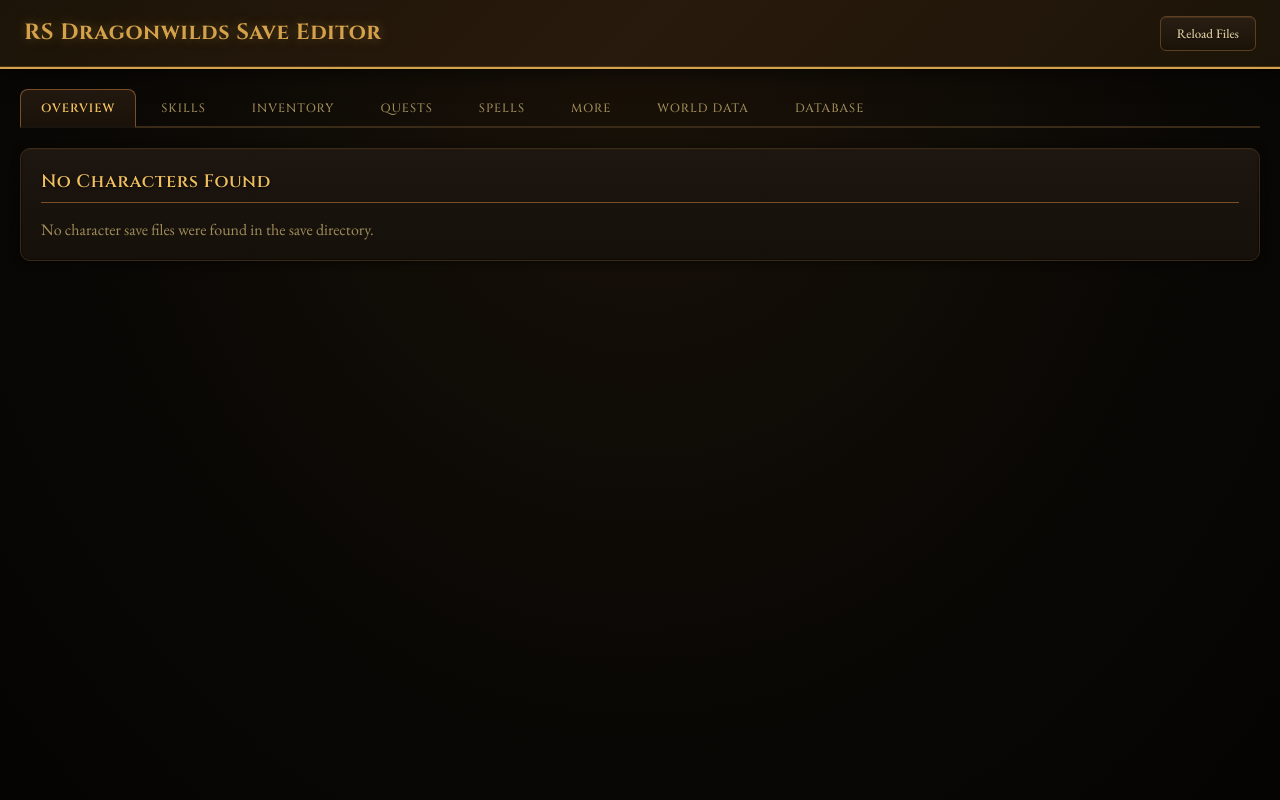
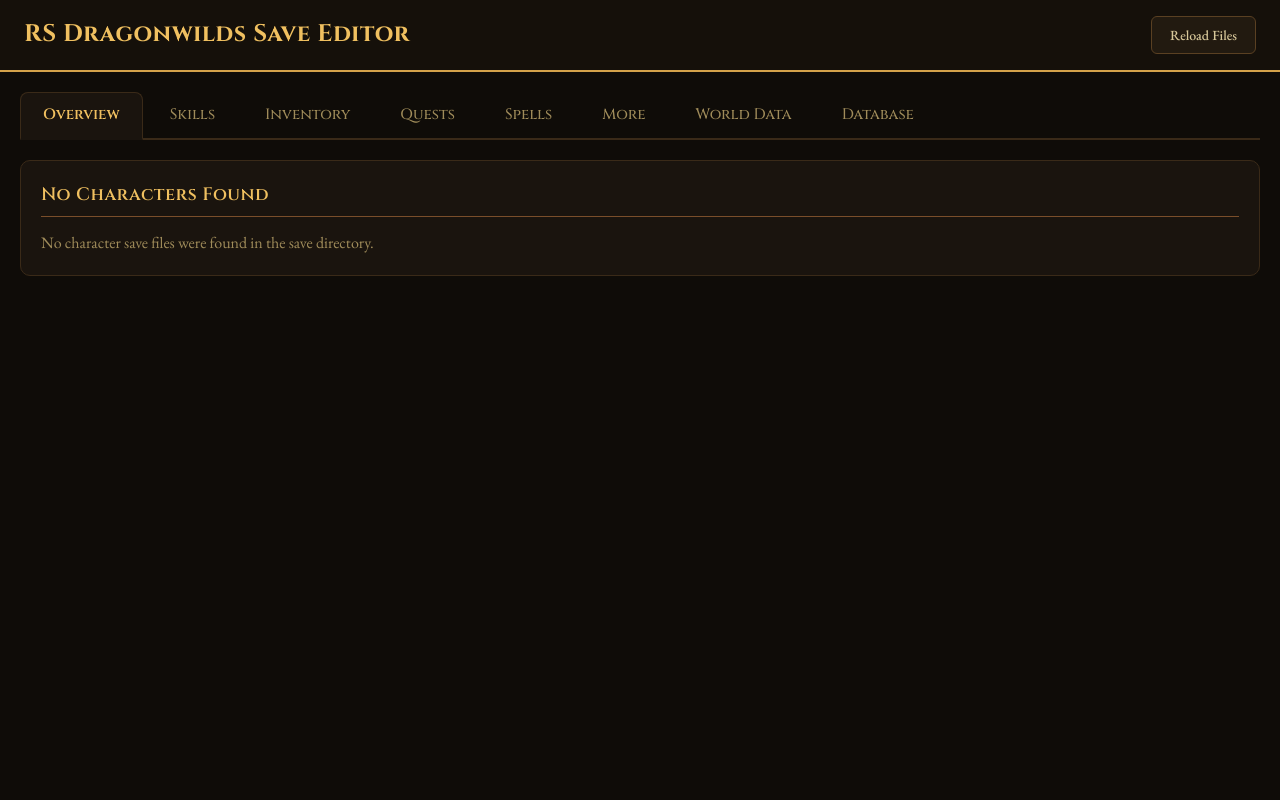
Before and after one commit to haithemobeidi/RSDragonWilds-WorldEditor, a Flask app: page / in a window 1280 px wide. Run offline with Flask 3, Linux system fonts and the light colour scheme.

Commit message:
UI pass 2: flatten the theme + bump text sizes
User feedback on the previous pass:
- Too much glow/gradient/bevel — wanted a flatter design
- Subtext (especially in inventory grid) was too small to read

theme.css rewritten with flat overrides:
- Removed all linear-gradient backgrounds on cards, buttons, inputs
- Removed inset box-shadow bevels
- Removed glow text-shadows on headers/names/badges
- Kept the palette + fonts (Cinzel headers, EB Garamond body)

Font size bumps:
- Body base: 14px → 16px, line-height 1.5
- Tabs: 14px → 15px (and padding increased)
- Card titles: 16px → 18px
- Stat label/value: 13-15px (was 11-13px)
- Skill name / level: 14-20px → 15-22px
- Inventory slot text: 10-12px → 13-14px (biggest readability fix)
- Event row / trigger row: 12-14px → 13-15px
- DB card name/meta: 13-14px → 15px
- Progress numbers: 24px → 26px

Inventory tab: added an explanation paragraph about why items show as
GUID strings instead of names (Phase 2 requires .pak extraction) so
users aren't confused by the unreadable hashes.

🤖 Generated with Claude Code

```diff
--- a/static/css/theme.css
+++ b/static/css/theme.css
@@ -1,25 +1,19 @@
-/* theme.css — RSDW game-style visual refresh
+/* theme.css — RSDW game-style visual refresh (flat variant)
  *
- * Layered ON TOP of base.css/components.css/tabs.css/database.css. This
- * file ONLY contains overrides for fonts, colors, and texture — nothing
- * that would conflict with layout or behavior.
- *
- * Goals:
- *   - Fantasy-serif headers (Cinzel) matching in-game stone/tablet style
- *   - Slightly warmer gold palette
- *   - Subtle vignette + paper-grain background
- *   - Beveled card borders (double border for depth)
+ * Layered ON TOP of base.css/components.css/tabs.css/database.css.
+ * Pure overrides for fonts, colors, and type scale — no glows, gradients,
+ * or bevels. Kept intentionally flat for readability.
  */
 
 :root {
-    /* Warmer, richer palette — closer to the in-game UI */
+    /* Warmer, richer palette — but flat (no gradients) */
     --rs-gold: #d4a24a;
     --rs-gold-bright: #f0c060;
     --rs-gold-dim: #8c6a2a;
     --rs-bronze: #7a4e2a;
     --rs-parchment: #d8c89a;
 
-    --bg-dark: #0d0b08;
+    --bg-dark: #0f0c08;
     --bg-card: #1a140e;
     --bg-input: #221a10;
     --bg-hover: #2c2214;
@@ -38,174 +32,205 @@
 }
 
 body {
-    font-family: 'EB Garamond', 'Cinzel', Georgia, serif;
-    /* Subtle vignette so edges feel like an old tome */
-    background:
-        radial-gradient(ellipse at top, #1a1208 0%, #0a0805 60%, #050402 100%) fixed,
-        var(--bg-dark);
+    font-family: 'EB Garamond', Georgia, serif;
+    background: var(--bg-dark);
     color: var(--text);
+    /* Bump base font size for readability (cascades through em-based children) */
+    font-size: 16px;
+    line-height: 1.5;
 }
 
-/* Fantasy-serif for all titles */
+/* Fantasy-serif for all titles (but without glow) */
 .header h1,
 .card-title,
-.char-card .name,
-.tab {
-    font-family: 'Cinzel', 'Trajan Pro', Georgia, serif;
-    letter-spacing: 0.6px;
+.char-card .name {
+    font-family: 'Cinzel', Georgia, serif;
+    letter-spacing: 0.5px;
+    text-shadow: none;
 }
 
 .header h1 {
     font-weight: 700;
-    text-shadow: 0 0 12px rgba(212, 162, 74, 0.35);
+    font-size: 24px;
+    color: var(--rs-gold-bright);
 }
 
 .header {
-    background:
-        linear-gradient(135deg, #1c1408 0%, #281a0c 50%, #1c1408 100%);
+    background: #15100a;
     border-bottom: 2px solid var(--rs-gold);
-    box-shadow: 0 4px 20px rgba(0,0,0,0.6), inset 0 -1px 0 rgba(212,162,74,0.2);
+    box-shadow: none;
 }
 
-/* Cards — beveled double-border feel */
+.header .subtitle { font-size: 13px; }
+
+/* Cards — flat */
 .card {
-    background: linear-gradient(180deg, #1e1610 0%, #15100a 100%);
+    background: var(--bg-card);
     border: 1px solid var(--border);
-    box-shadow:
-        inset 0 1px 0 rgba(212, 162, 74, 0.1),
-        inset 0 0 0 1px rgba(0, 0, 0, 0.4),
-        0 2px 8px rgba(0, 0, 0, 0.5);
+    box-shadow: none;
 }
 
 .card-title {
     color: var(--rs-gold-bright);
-    text-shadow: 0 1px 2px rgba(0,0,0,0.8);
+    text-shadow: none;
     border-bottom: 1px solid var(--rs-bronze);
     font-size: 18px;
     font-weight: 600;
+    margin-bottom: 14px;
 }
 
-/* Character cards */
+/* Character cards — flat */
 .char-card {
-    background: linear-gradient(180deg, #1e1610 0%, #120c08 100%);
+    background: var(--bg-card);
     border: 2px solid var(--border);
-    box-shadow: inset 0 1px 0 rgba(212,162,74,0.1);
+    box-shadow: none;
 }
 
 .char-card.active {
-    border-color: var(--rs-gold-bright);
-    box-shadow:
-        0 0 30px rgba(240, 192, 96, 0.2),
-        inset 0 0 20px rgba(212, 162, 74, 0.1);
+    border-color: var(--rs-gold);
+    box-shadow: none;
 }
 
 .char-card .name {
     color: var(--rs-gold-bright);
-    text-shadow: 0 1px 2px rgba(0,0,0,0.8);
+    text-shadow: none;
+    font-size: 19px;
 }
 
-/* Tabs */
+.char-card .info {
+    font-size: 13px;
+}
+
+/* Tabs — flat */
 .tab {
     color: var(--text-dim);
     font-weight: 500;
-    text-transform: uppercase;
-    font-size: 12px;
-    letter-spacing: 1px;
+    text-transform: none;
+    letter-spacing: 0;
+    font-size: 15px;
+    padding: 11px 22px;
+    font-family: 'Cinzel', Georgia, serif;
 }
 
 .tab:hover {
     color: var(--rs-parchment);
-    background: rgba(212, 162, 74, 0.05);
+    background: var(--bg-card);
 }
 
 .tab.active {
     color: var(--rs-gold-bright);
-    background: linear-gradient(180deg, #221810 0%, #1a1208 100%);
-    border-color: var(--rs-bronze);
+    background: var(--bg-card);
+    border-color: var(--border);
     border-bottom: 2px solid var(--bg-card);
 }
 
-/* Buttons */
+/* Buttons — flat */
 .btn {
-    background: linear-gradient(180deg, #2a1e14 0%, #1a1208 100%);
+    background: var(--bg-input);
     border: 1px solid var(--border-bright);
     color: var(--rs-parchment);
     font-family: inherit;
+    font-size: 14px;
     font-weight: 500;
-    text-shadow: 0 1px 1px rgba(0,0,0,0.8);
-    box-shadow: inset 0 1px 0 rgba(212,162,74,0.15);
+    text-shadow: none;
+    box-shadow: none;
+    padding: 9px 18px;
 }
 
 .btn:hover {
-    background: linear-gradient(180deg, #382614 0%, #241810 100%);
+    background: var(--bg-hover);
     border-color: var(--rs-gold);
     color: var(--rs-gold-bright);
 }
 
 .btn-primary {
-    background: linear-gradient(180deg, #d4a24a 0%, #b08032 100%);
+    background: var(--rs-gold);
     color: #1a1208;
-    border-color: var(--rs-gold-bright);
+    border-color: var(--rs-gold);
     font-weight: 700;
-    text-shadow: 0 1px 0 rgba(255,255,255,0.2);
+    text-shadow: none;
 }
 
 .btn-primary:hover {
-    background: linear-gradient(180deg, #f0c060 0%, #d4a24a 100%);
+    background: var(--rs-gold-bright);
     color: #0a0805;
 }
 
-/* Stat rows */
+.btn-danger {
+    background: var(--bg-input);
+    border-color: var(--accent-red);
+    color: var(--accent-red);
+}
+
+.btn-success {
+    background: var(--accent-green);
+    color: #0a0805;
+    border-color: var(--accent-green);
+}
+
+/* Stat rows — flat + bigger text */
 .stat-row {
-    background: linear-gradient(180deg, #1a1208 0%, #120c06 100%);
+    background: var(--bg-input);
     border: 1px solid var(--border);
-    box-shadow: inset 0 1px 0 rgba(212,162,74,0.05);
+    box-shadow: none;
+    padding: 11px 14px;
 }
 
 .stat-label {
     color: var(--text-dim);
     font-family: inherit;
-    font-size: 13px;
+    font-size: 14px;
 }
 
 .stat-value {
     color: var(--rs-parchment);
     font-family: inherit;
+    font-size: 15px;
 }
 
 .stat-value.gold { color: var(--rs-gold-bright); }
 
-/* Inputs */
+/* Inputs — flat */
 input[type="number"], input[type="text"], select {
-    background: #0c0806;
+    background: var(--bg-card);
     border: 1px solid var(--border);
     color: var(--rs-parchment);
     font-family: inherit;
-    box-shadow: inset 0 2px 4px rgba(0,0,0,0.5);
+    font-size: 14px;
+    box-shadow: none;
 }
 
 input[type="number"]:focus, input[type="text"]:focus, select:focus {
     border-color: var(--rs-gold);
-    box-shadow: inset 0 2px 4px rgba(0,0,0,0.5), 0 0 0 1px rgba(212,162,74,0.3);
+    box-shadow: none;
 }
 
-/* Progress items */
+/* Progress items — bigger */
 .progress-num {
     color: var(--rs-gold-bright);
-    font-family: 'Cinzel', serif;
-    text-shadow: 0 1px 2px rgba(0,0,0,0.8);
+    font-family: 'Cinzel', Georgia, serif;
+    text-shadow: none;
+    font-size: 26px;
 }
 
-/* Skills */
+.progress-label {
+    font-size: 12px;
+}
+
+/* Skills — flat + bigger */
 .skill-row {
-    background: linear-gradient(180deg, #1a1208 0%, #120c06 100%);
+    background: var(--bg-input);
     border: 1px solid var(--border);
+    padding: 12px 14px;
 }
+
+.skill-name { font-size: 15px; }
 
 .skill-level {
     color: var(--rs-gold-bright);
-    font-family: 'Cinzel', serif;
-    text-shadow: 0 1px 2px rgba(0,0,0,0.8);
+    font-family: 'Cinzel', Georgia, serif;
+    text-shadow: none;
+    font-size: 22px;
 }
 
 .xp-bar-container {
@@ -252,10 +350,10 @@ input[type="number"]:focus, input[type="text"]:focus, select:focus {
     border-left: 1px solid var(--border);
 }
 ::-webkit-scrollbar-thumb {
-    background: linear-gradient(180deg, #3a2a18 0%, #1a1208 100%);
-    border: 1px solid var(--border-bright);
+    background: var(--border-bright);
+    border: 1px solid var(--border);
     border-radius: 4px;
 }
 ::-webkit-scrollbar-thumb:hover {
-    background: linear-gradient(180deg, #5a4022 0%, #2a1a0c 100%);
+    background: var(--rs-bronze);
 }
--- a/templates/partials/tab_inventory.html
+++ b/templates/partials/tab_inventory.html
@@ -38,6 +38,12 @@
 
     <div class="card">
         <div class="card-title">Inventory ({{ char.inventory|length }} items)</div>
+        <p style="color:var(--text-dim);font-size:13px;margin-bottom:12px">
+            Items are shown by their internal GUID (e.g. <code style="font-family:monospace;font-size:12px">AmuXOUitB08PYDCmdVA_Ug</code>).
+            Friendly names require extracting the game's DataTables from the <code>.pak</code> files —
+            tracked as Phase 2 in <a href="https://github.com/haithemobeidi/RSDragonWilds-WorldEditor" target="_blank" style="color:var(--rs-gold)">the repo</a>.
+            For now: use the Database tab to browse items by name.
+        </p>
         <div style="margin-bottom:12px;display:flex;gap:8px">
             <button class="btn" onclick="repairAllItems()">Repair All Items</button>
             <button class="btn" onclick="maxAllStacks()">Max All Stacks (999)</button>
```
Also changed, not shown: other parts of static/css/theme.css (+85 -12 lines).
